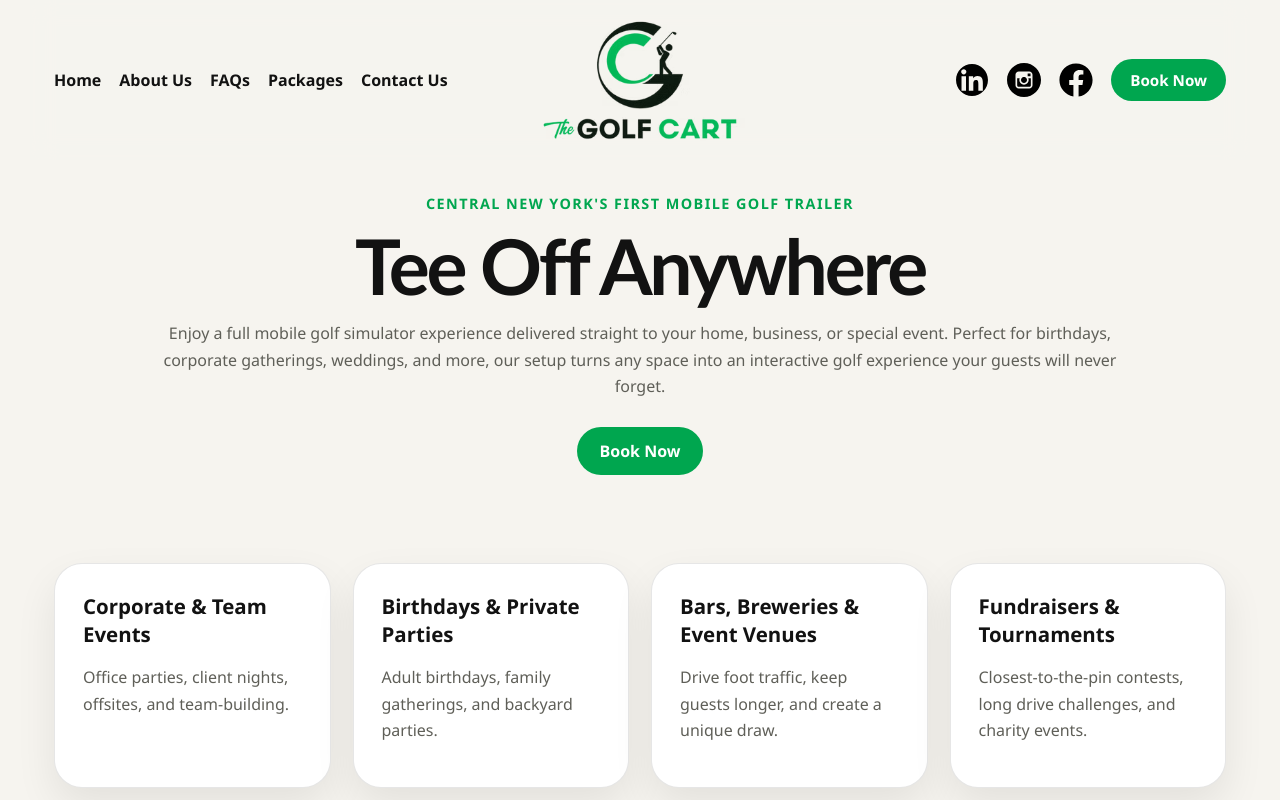
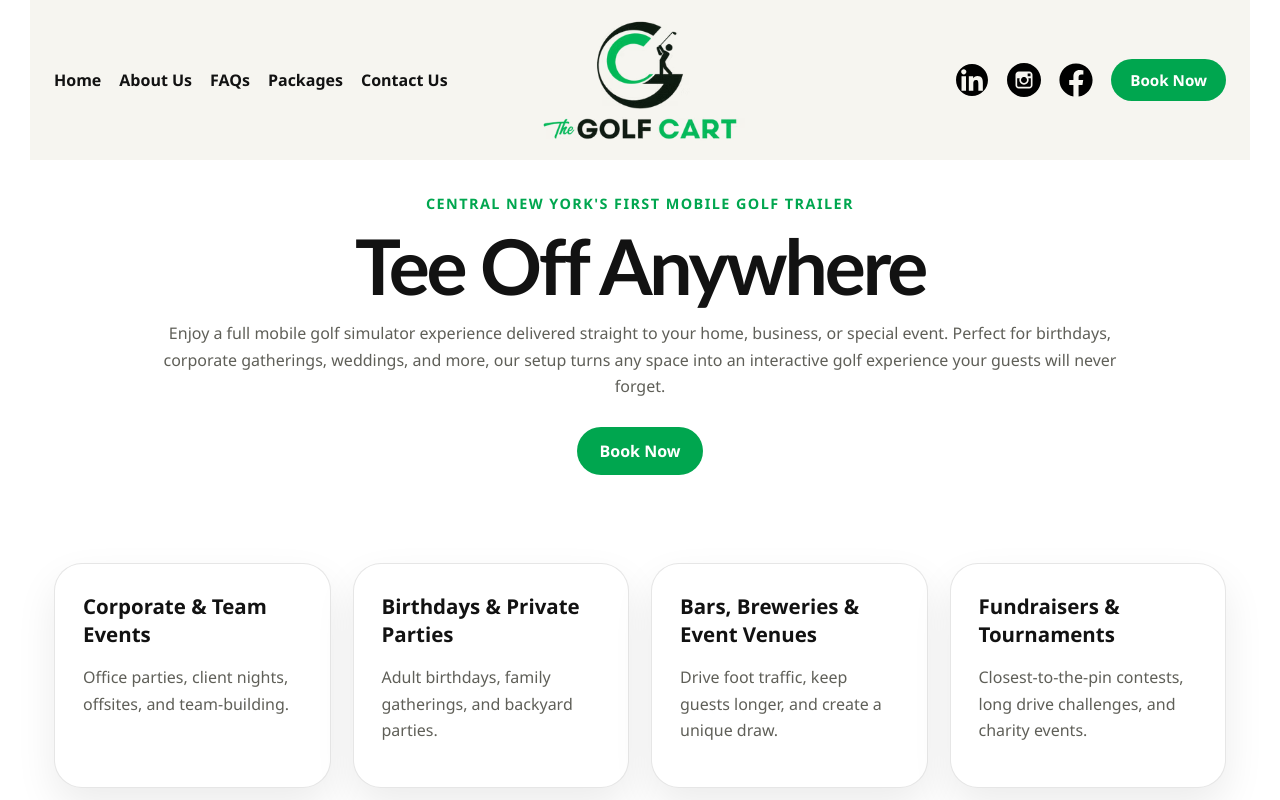
Before and after one commit to danielfan-pro/thegolfcart, a Next.js app: page / in a window 1280 px wide. Shown: the top 800 px of the page. Built offline with nearby package versions, Linux system fonts and the light colour scheme.

Commit message:
Switch site background to pure white

```diff
--- a/app/globals.css
+++ b/app/globals.css
@@ -1,6 +1,6 @@
 :root {
   color-scheme: light;
-  --bg: #f6f4ef;
+  --bg: #ffffff;
   --surface: #ffffff;
   --surface-soft: #ede8dc;
   --ink: #121212;
```
